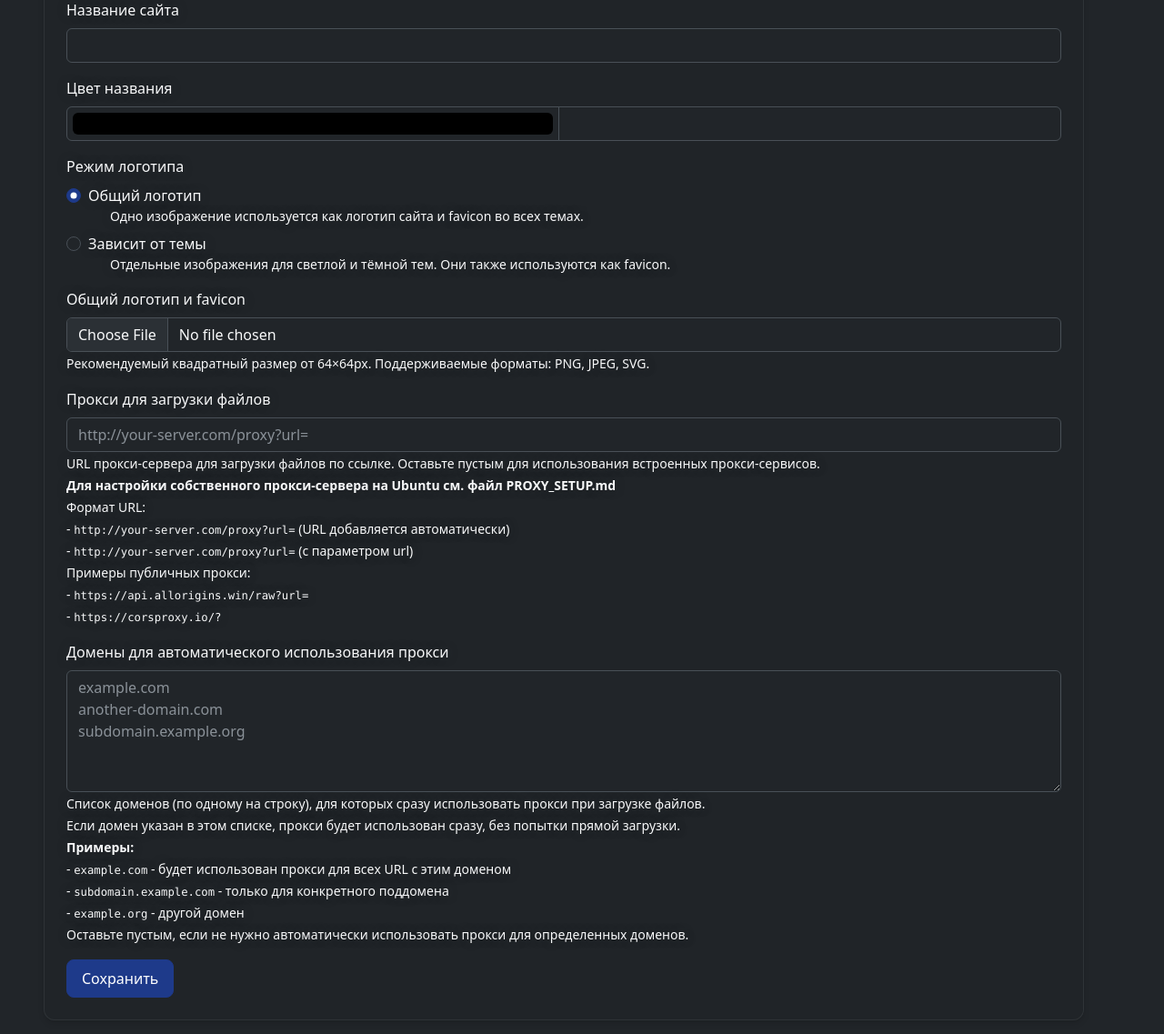
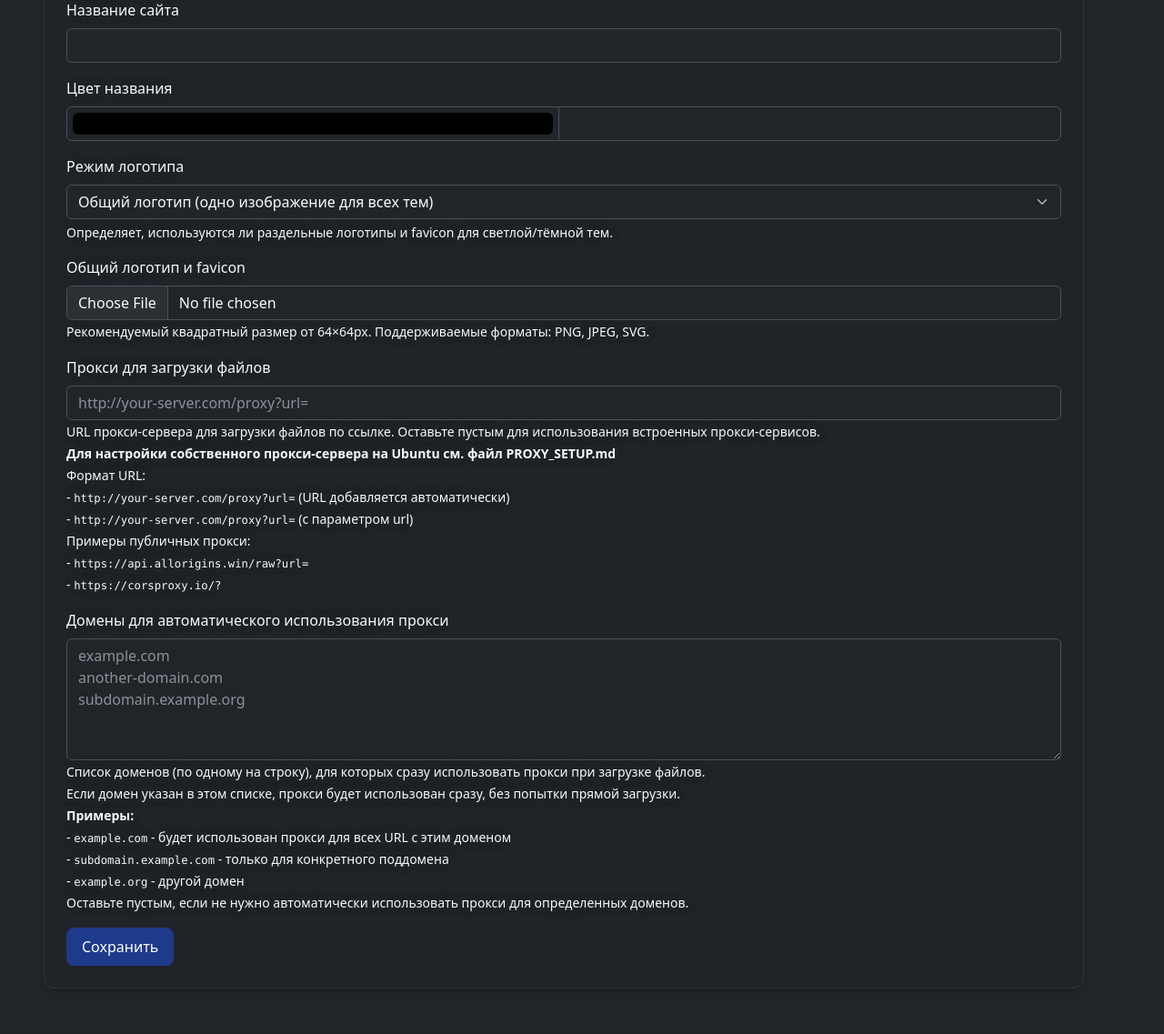
Before and after one commit to MSTendo64/eStorage, a Django app: template templates/eventshock_auth/admin/system_settings.html in a window 1280 px wide. Shown: the part 163-1300 px from the top of the page at 91% size. After the commit the page ends 1250 px from the top, so only its background shows below. Run offline with Django 5.2, Linux system fonts and the light colour scheme; the template is opened without the code that fills it, so the values that code supplies are empty; some libraries are stand-ins or nearby versions.

Commit message:
Refactor logo mode selection in system settings template
- Replaced radio buttons with a dropdown select for logo mode selection, improving user experience.
- Updated JavaScript to handle logo mode changes based on the new select element.
- Enhanced descriptive text for clarity on logo usage in light and dark themes.

```diff
--- a/templates/eventshock_auth/admin/system_settings.html
+++ b/templates/eventshock_auth/admin/system_settings.html
@@ -27,27 +27,18 @@
             </div>
 
             <div class="mb-3">
-                <label class="form-label d-block">Режим логотипа</label>
-                <div class="form-check">
-                    <input class="form-check-input" type="radio" name="logo_mode" id="logoModeSingle"
-                           value="single" {% if settings.logo_mode != 'theme' %}checked{% endif %}>
-                    <label class="form-check-label" for="logoModeSingle">
-                        Общий логотип
-                    </label>
-                    <small class="text-muted d-block ms-4">
-                        Одно изображение используется как логотип сайта и favicon во всех темах.
-                    </small>
-                </div>
-                <div class="form-check mt-2">
-                    <input class="form-check-input" type="radio" name="logo_mode" id="logoModeTheme"
-                           value="theme" {% if settings.logo_mode == 'theme' %}checked{% endif %}>
-                    <label class="form-check-label" for="logoModeTheme">
-                        Зависит от темы
-                    </label>
-                    <small class="text-muted d-block ms-4">
-                        Отдельные изображения для светлой и тёмной тем. Они также используются как favicon.
-                    </small>
-                </div>
+                <label class="form-label" for="logoModeSelect">Режим логотипа</label>
+                <select class="form-select" id="logoModeSelect" name="logo_mode">
+                    <option value="single" {% if settings.logo_mode != 'theme' %}selected{% endif %}>
+                        Общий логотип (одно изображение для всех тем)
+                    </option>
+                    <option value="theme" {% if settings.logo_mode == 'theme' %}selected{% endif %}>
+                        Зависит от темы (разные изображения для светлой и тёмной)
+                    </option>
+                </select>
+                <small class="text-muted d-block mt-1">
+                    Определяет, используются ли раздельные логотипы и favicon для светлой/тёмной тем.
+                </small>
             </div>
 
             <div id="singleLogoFields" class="mb-3 {% if settings.logo_mode == 'theme' %}d-none{% endif %}">
@@ -172,16 +163,13 @@ document.querySelector('#colorText').addEventListener('input', function(e) {
 });
 
 function toggleLogoFields() {
-    const checkedMode = document.querySelector('input[name="logo_mode"]:checked');
-    const mode = checkedMode ? checkedMode.value : 'single';
+    const select = document.getElementById('logoModeSelect');
+    const mode = select ? select.value : 'single';
     document.getElementById('singleLogoFields').classList.toggle('d-none', mode === 'theme');
     document.getElementById('themeLogoFields').classList.toggle('d-none', mode !== 'theme');
 }
 
-document.querySelectorAll('input[name="logo_mode"]').forEach((radio) => {
-    radio.addEventListener('change', toggleLogoFields);
-});
-
+document.getElementById('logoModeSelect').addEventListener('change', toggleLogoFields);
 toggleLogoFields();
 </script>
 {% endblock %}
```
